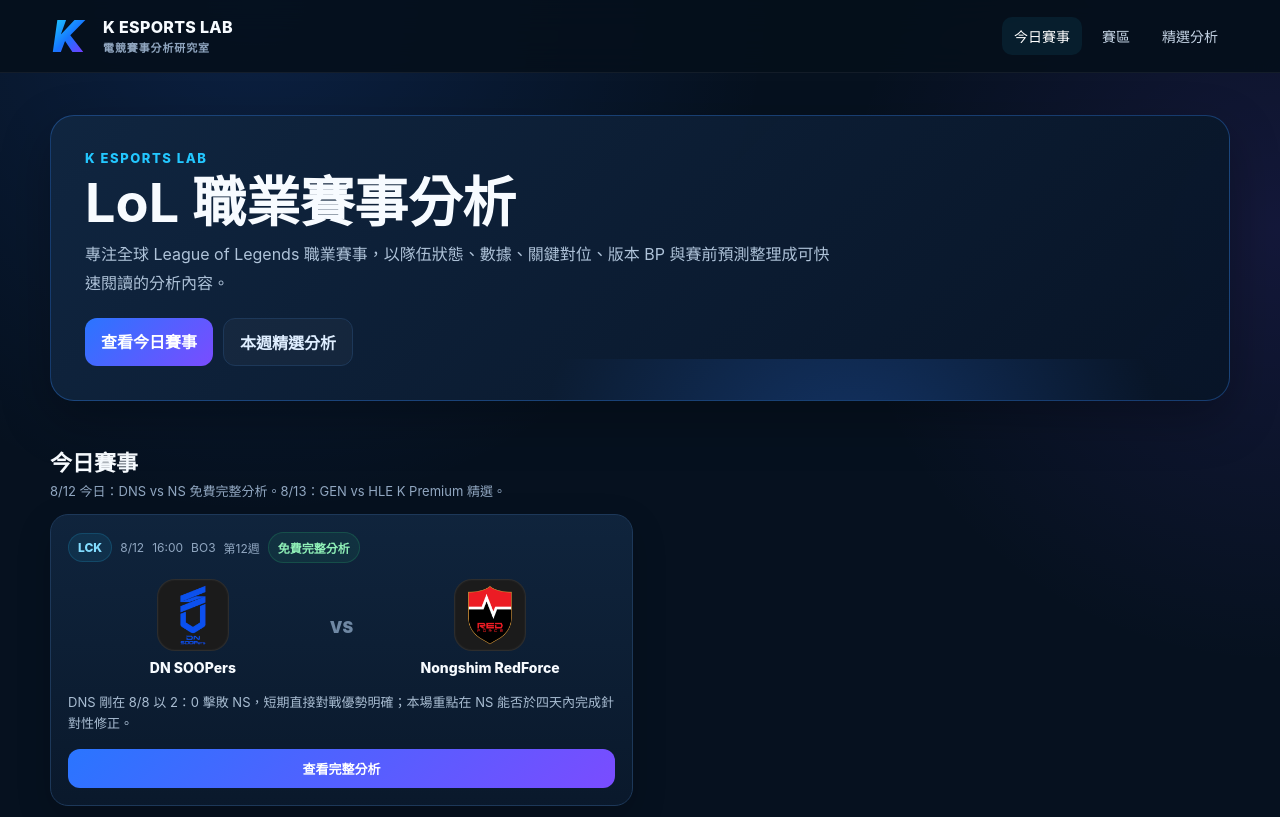
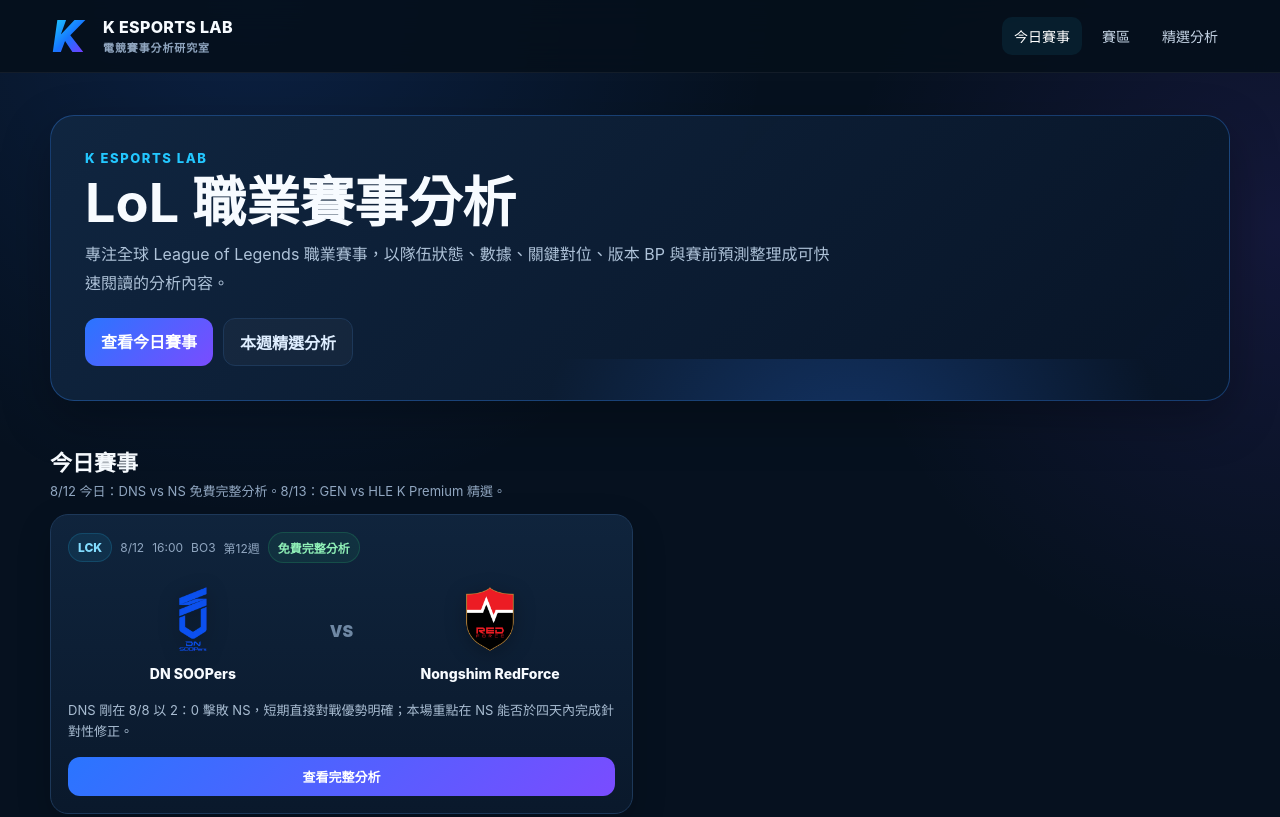
Before and after one commit to sas7891322/k-esports-lab, a plain HTML site: page index.html in a window 1280 px wide. Shown: the top 817 px of the page. Drawn offline with Linux system fonts and the light colour scheme.

Commit message:
K Esports Lab v1.6 frameless team logos

```diff
--- a/assets/css/styles.css
+++ b/assets/css/styles.css
@@ -224,24 +224,25 @@
 
 /* v1.3 team identity + mobile polish */
 .team-logo-wrap {
-  width: 72px;
-  height: 72px;
+  width: 76px;
+  height: 76px;
   display: grid;
   place-items: center;
-  border-radius: 18px;
-  overflow: hidden;
-  background: #1b1b1b;
-  border: 1px solid rgba(255,255,255,.08);
-  box-shadow: inset 0 0 0 1px rgba(255,255,255,.02);
+  overflow: visible;
+  background: transparent;
+  border: 0;
+  border-radius: 0;
+  box-shadow: none;
 }
 .team-logo {
   width: 100%;
   height: 100%;
-  object-fit: cover;
+  object-fit: contain;
   display: block;
+  filter: drop-shadow(0 4px 10px rgba(0,0,0,.28));
 }
-.match-card .teams { padding: 2px 0; }
-.match-card.premium .team-logo-wrap { border-color: rgba(244,196,78,.28); }
+.match-card .teams { padding: 4px 0; }
+.match-card.premium .team-logo-wrap { border: 0; }
 .premium-lock .unlock-btn { width: 100%; min-height: 48px; }
 
 @media (max-width: 720px) {
@@ -249,7 +250,7 @@
   .hero-card p { font-size: 14px; line-height: 1.7; }
   .match-meta { gap: 6px; }
   .pill { padding: 5px 8px; font-size: 11px; }
-  .team-logo-wrap { width: 64px; height: 64px; border-radius: 16px; }
+  .team-logo-wrap { width: 68px; height: 68px; }
   .team-name { font-size: 13px; line-height: 1.35; }
   .match-note { font-size: 13px; line-height: 1.7; }
   .card-actions .btn { min-height: 44px; display: grid; place-items: center; }
@@ -263,7 +264,7 @@
   .shell { width: min(100% - 16px, 1180px); }
   .match-card { padding: 13px; }
   .teams { gap: 8px; }
-  .team-logo-wrap { width: 58px; height: 58px; }
+  .team-logo-wrap { width: 62px; height: 62px; }
   .team-name { font-size: 12px; }
   .vs { font-size: 12px; }
 }
```
